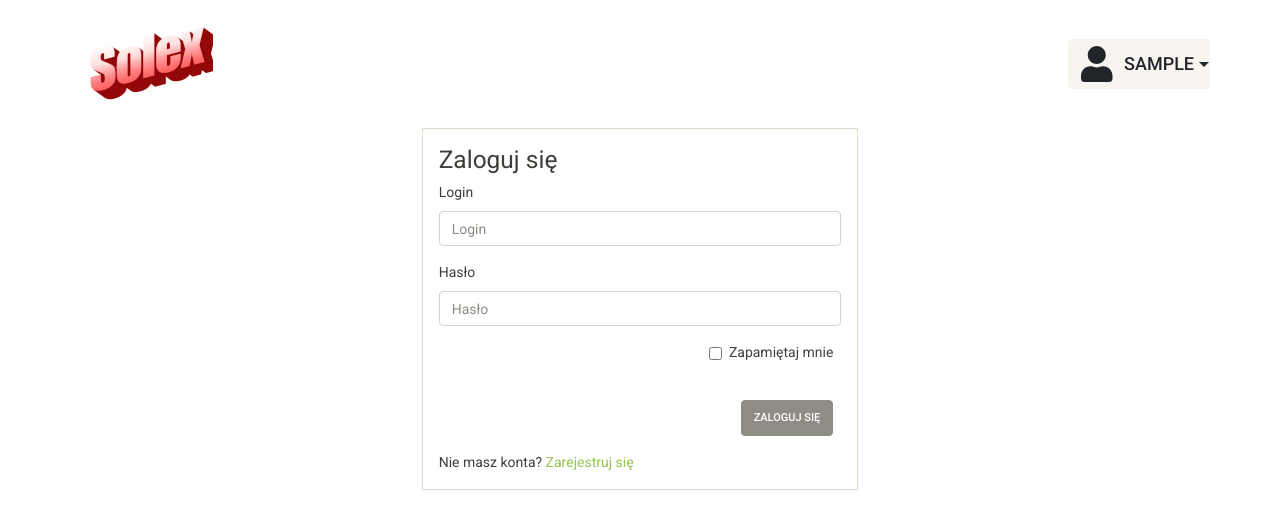
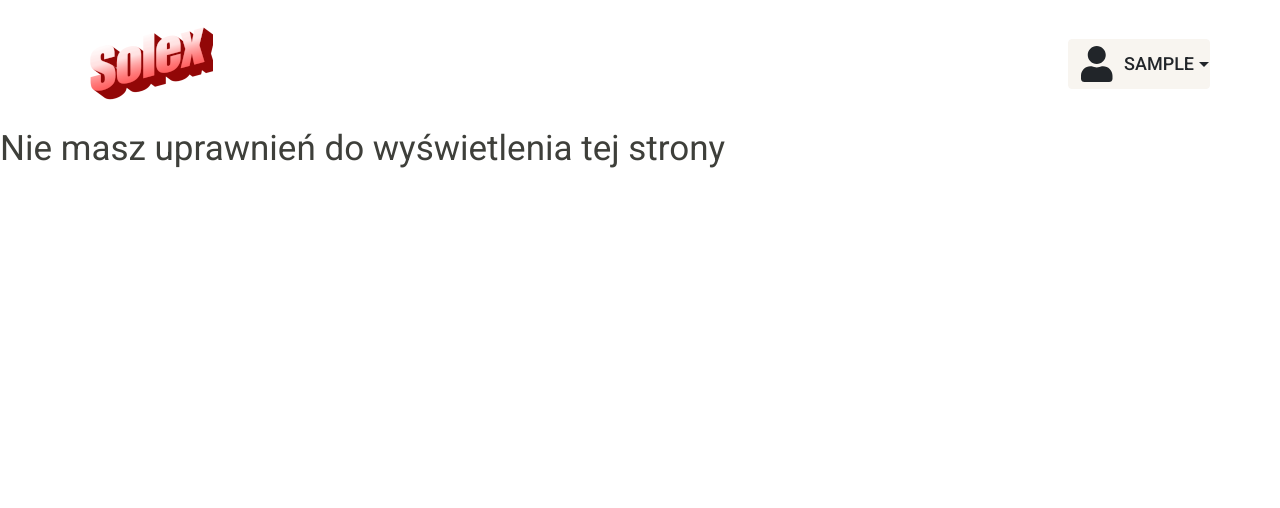
Before and after one commit to Nawias/solex-frontend, a React (Create React App) app: page /moje-ogloszenia in a window 1280 px wide. Before the commit this address led to /login. Shown: the top 508 px of the page. Built offline with nearby package versions, Linux system fonts and the light colour scheme; sample sign-in values are in the browser's storage.

Commit message:
Further improvement to AuthGuardComponent

```diff
--- a/src/components/AuthGuardComponent/AuthGuardComponent.jsx
+++ b/src/components/AuthGuardComponent/AuthGuardComponent.jsx
@@ -26,12 +26,14 @@ class AuthGuardComponent extends Component {
     const role = getRole();
     if (role == this.state.role) return;
     if (roles.includes(role)) this.setState({ authenticated: true });
-    else this.setState({ authenticated: false });
+    else this.setState({ authenticated: "insufficent_permissions" });
   };
 
   render() {
     if (this.state.authenticated === undefined) return <h1>Loading...</h1>;
     else if (this.state.authenticated === true) return this.props.children;
+    else if (this.state.authenticated === "insufficent_permissions")
+      return <h1>Nie masz uprawnień do wyświetlenia tej strony</h1>;
     else return <Redirect to={"/login"} />;
   }
 }
```
